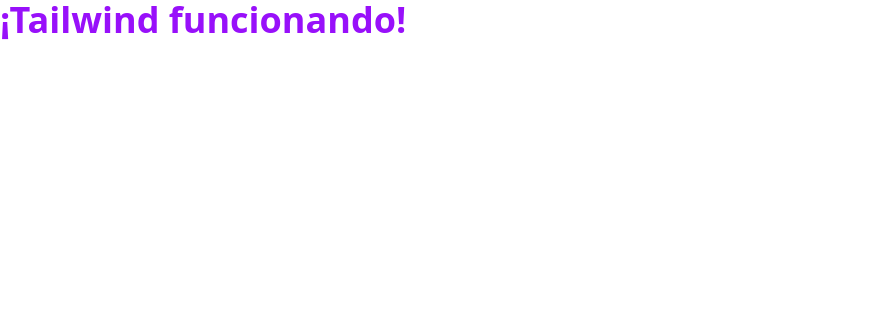
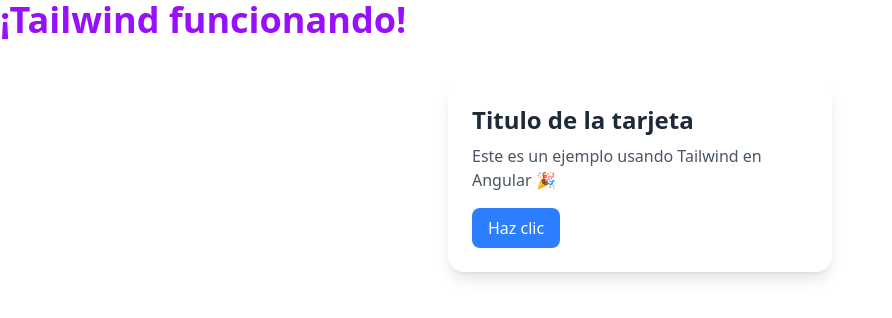
Before and after one commit to Miguel-T24/First_Angular_Proyect, an Angular app: page / in a window 1280 px wide. Shown: the top 318 px of the page, without its empty margins (0-892 px from the left). Built offline with nearby package versions, Linux system fonts and the light colour scheme.

Commit message:
creacion de un componente en angular

```diff
--- a/src/app/app.html
+++ b/src/app/app.html
@@ -1 +1,2 @@
 <h1 class="text-4xl text-purple-600 font-bold">¡Tailwind funcionando!</h1>
+<app-card></app-card>
--- a/src/app/app.ts
+++ b/src/app/app.ts
@@ -1,9 +1,10 @@
 import { Component, signal } from '@angular/core';
-import { RouterOutlet } from '@angular/router';
+// import { RouterOutlet } from '@angular/router';
+import { Card } from "./card/card";
 
 @Component({
   selector: 'app-root',
-  imports: [RouterOutlet],
+  imports: [Card],
   templateUrl: './app.html',
   styleUrl: './app.css'
 })
--- /dev/null
+++ b/src/app/card/card.html
@@ -0,0 +1,11 @@
+<div class="max-w-sm mx-auto mt-10 p-6 bg-white rounded-2xl shadow-lg">
+  <h2 class="text-2xl font-bold text-gray-800 mb-2">
+    {{title}}
+  </h2>
+  <p class="text-gray-600">
+    Este es un ejemplo usando Tailwind en Angular 🎉
+  </p>
+  <button class="mt-4 px-4 py-2 bg-blue-500 text-white rounded-lg hover:bg-blue-600 transition">
+    Haz clic
+  </button>
+</div>
--- /dev/null
+++ b/src/app/card/card.ts
@@ -0,0 +1,11 @@
+import { Component } from '@angular/core';
+
+@Component({
+  selector: 'app-card',
+  imports: [],
+  templateUrl: './card.html',
+  styleUrl: './card.css'
+})
+export class Card {
+  title = "Titulo de la tarjeta"
+}
```
Also changed, not shown: src/app/card/card.css (added), 2 other files (tests, documents, lock files or other folders).
